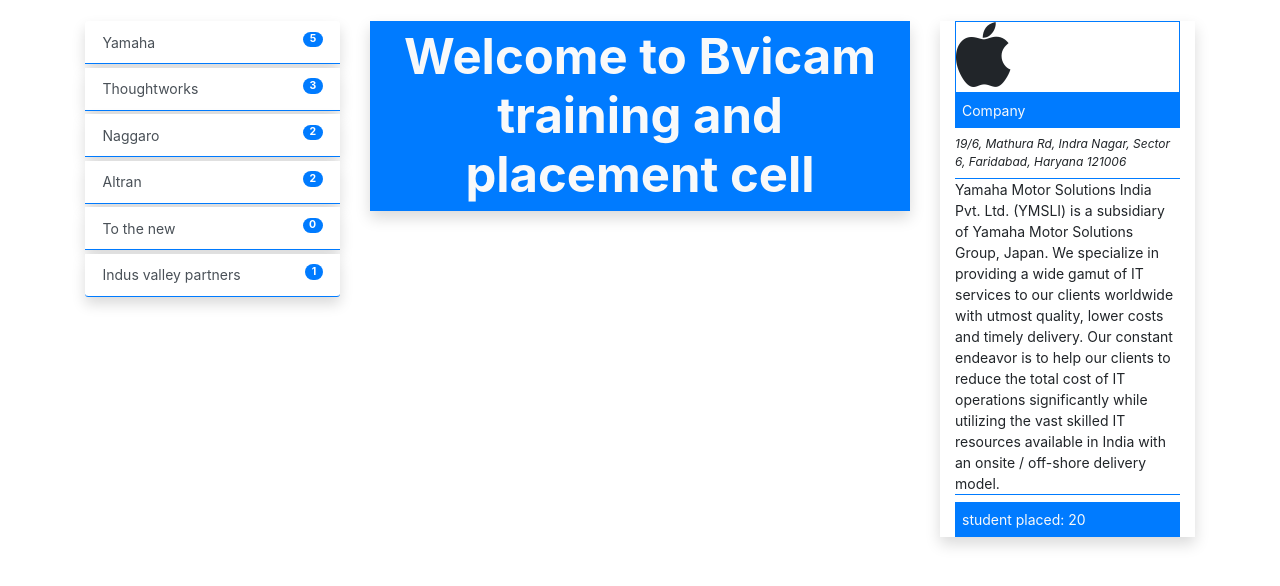
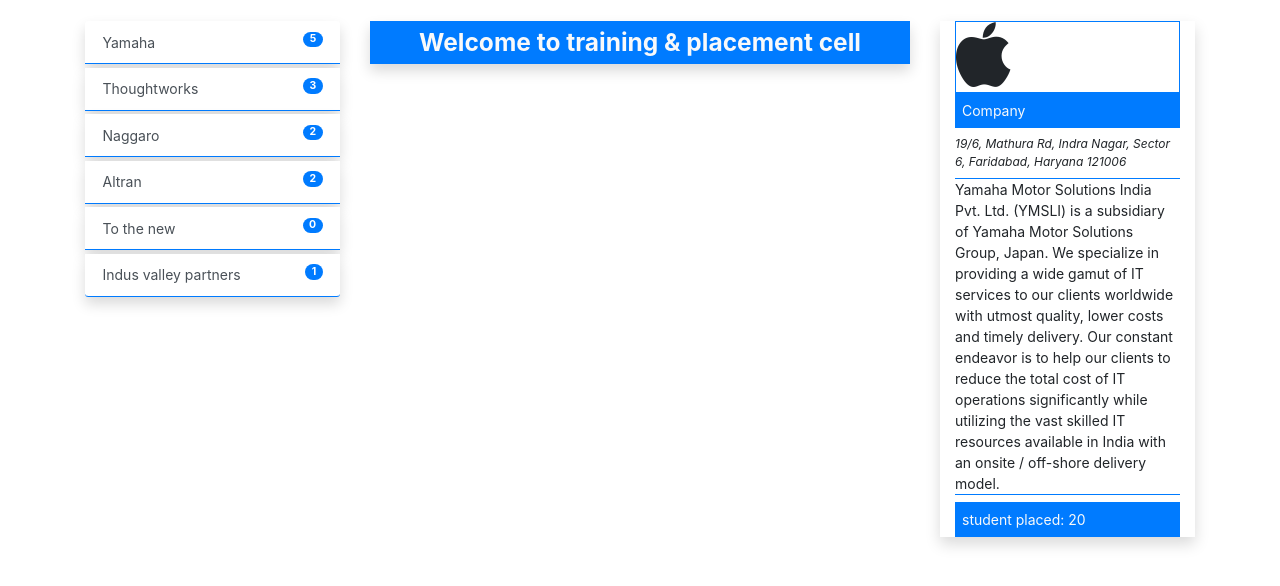
Before and after one commit to aanSingh/tnp-app, an Angular app: page / in a window 1280 px wide. Shown: the top 586 px of the page. Built offline with nearby package versions, Linux system fonts and the light colour scheme.

Commit message:
1 file modified

```diff
--- a/src/app/components/company-posts-wrapper/company-posts-wrapper.component.html
+++ b/src/app/components/company-posts-wrapper/company-posts-wrapper.component.html
@@ -8,9 +8,9 @@
 </ng-template>
 
 <ng-template #welcomePage >
-  <div class="container shadow display-4 bg-primary text-light p-2 font-weight-bold text-center">
-    Welcome to Bvicam training and placement cell
-  </div>
+  <h3 class="container shadow bg-primary text-light p-2 font-weight-bold text-center">
+    Welcome to training &amp; placement cell
+  </h3>
 </ng-template>
 
 <ng-template #postTemplate>
```
